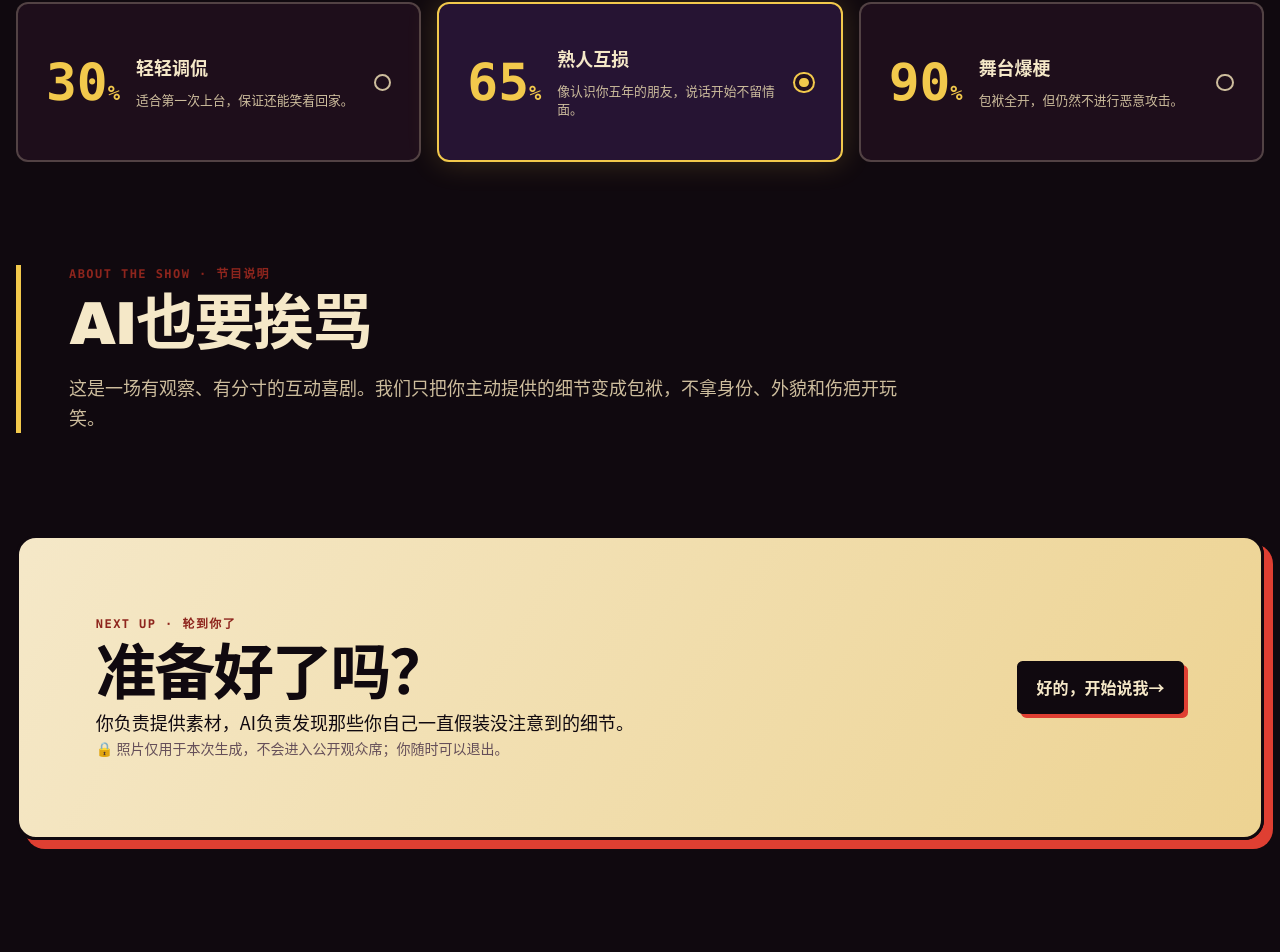
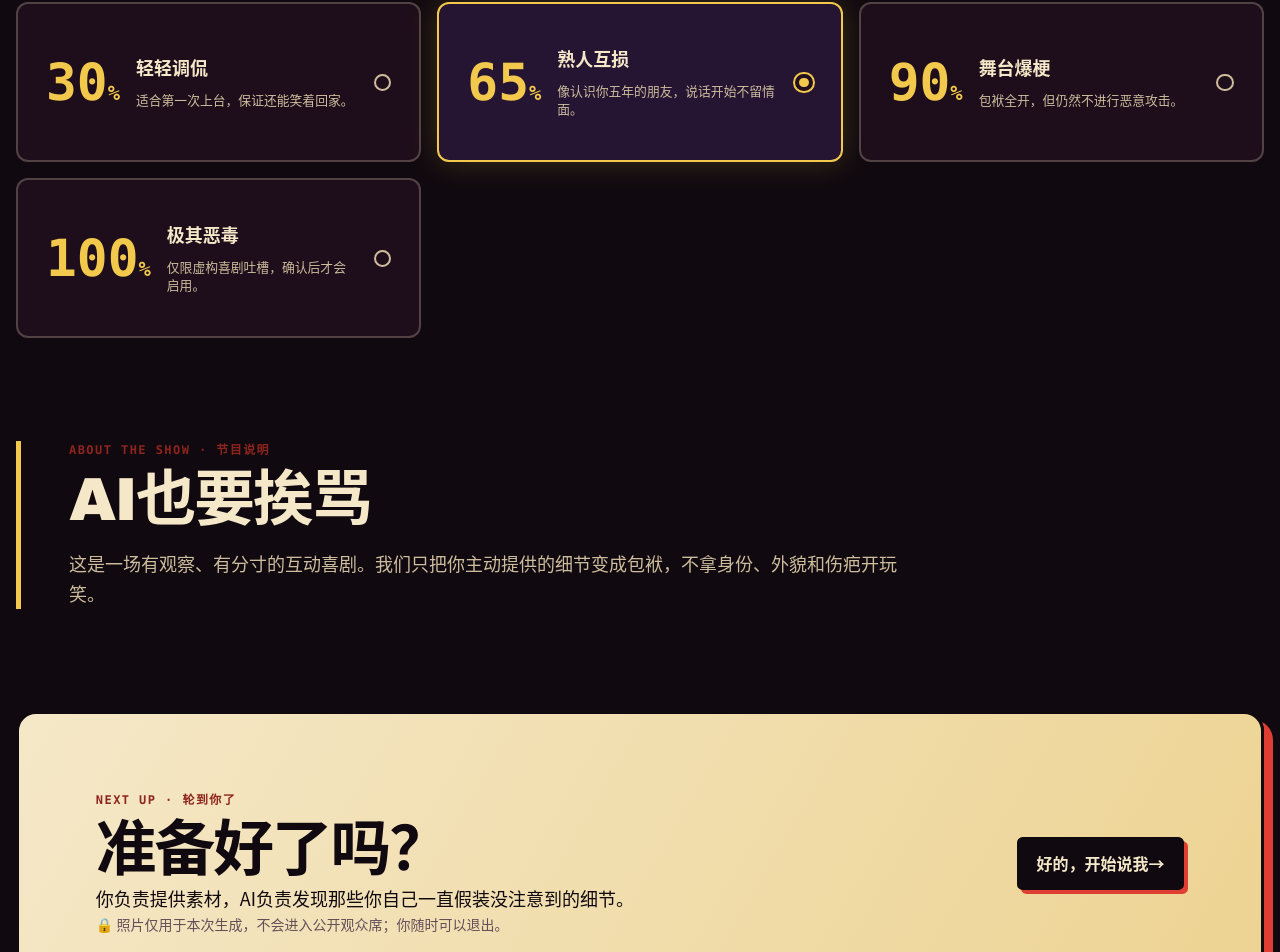
Before and after one commit to 18921669895yh-alt/ai-roast-show, a Next.js app: page / in a window 1280 px wide. Shown: the part 2283-3235 px from the top of the page. Built offline with nearby package versions, Linux system fonts and the light colour scheme.

Commit message:
feat: add extreme roast level and ticket perforations

```diff
--- a/src/components/roast/RoastLevelSelector.tsx
+++ b/src/components/roast/RoastLevelSelector.tsx
@@ -3,7 +3,7 @@
 import { useCallback, useEffect, useRef, useState } from "react";
 import { isolateBackground } from "../layout/SafetyNotice";
 
-export type RoastLevel = "gentle" | "familiar" | "stage";
+export type RoastLevel = "gentle" | "familiar" | "stage" | "extreme";
 
 type RoastLevelSelectorProps = {
   value: RoastLevel;
@@ -14,6 +14,7 @@ const levels: Array<{ value: RoastLevel; title: string; score: string; descripti
   { value: "gentle", title: "轻轻调侃", score: "30", description: "适合第一次上台，保证还能笑着回家。" },
   { value: "familiar", title: "熟人互损", score: "65", description: "像认识你五年的朋友，说话开始不留情面。" },
   { value: "stage", title: "舞台爆梗", score: "90", description: "包袱全开，但仍然不进行恶意攻击。" },
+  { value: "extreme", title: "极其恶毒", score: "100", description: "仅限虚构喜剧吐槽，确认后才会启用。" },
 ];
 
 export default function RoastLevelSelector({ value, onChange }: RoastLevelSelectorProps) {
@@ -91,7 +92,7 @@ export default function RoastLevelSelector({ value, onChange }: RoastLevelSelect
               name="roast-level"
               value={level.value}
               checked={value === level.value}
-              onChange={() => level.value === "stage" ? setConfirmStage(true) : onChange(level.value)}
+              onChange={() => level.value === "stage" ? setConfirmStage(true) : level.value === "extreme" ? (window.confirm("极其恶毒档位只用于虚构喜剧吐槽。确认启用吗？") && onChange(level.value)) : onChange(level.value)}
             />
             <span className="level-score numeric" aria-hidden="true">{level.score}</span>
             <span className="level-card-copy"><strong>{level.title}</strong><small>{level.description}</small></span>
```
